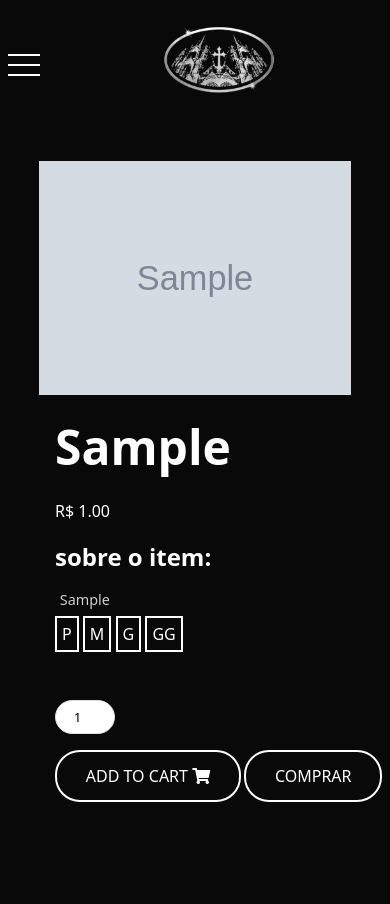
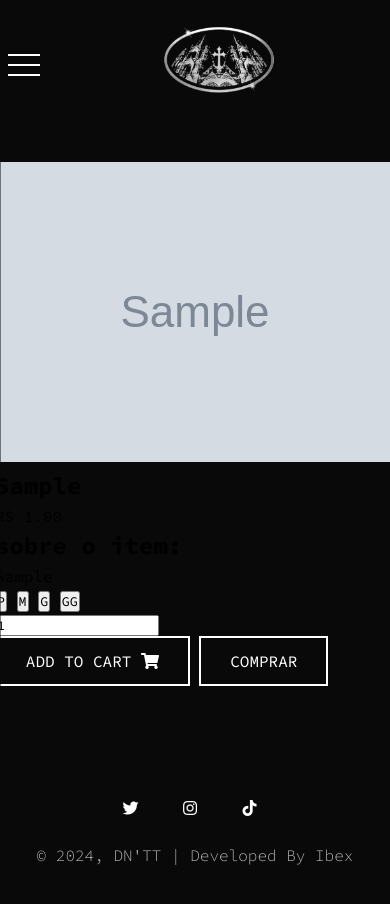
Before and after one commit to amalia-coelho/akame, a PHP site: the page made by produto.php in a window 390 px wide. Shown: the top 904 px of the page. Run offline with PHP 8.4, Linux system fonts and the light colour scheme; tables that the repository leaves empty hold one stand-in row (values such as "Sample post"); grey boxes marked "Sample" are stand-in pictures; data that the repository does not hold is empty.

Commit message:
Update produto.css

```diff
--- a/css/produto.css
+++ b/css/produto.css
@@ -1,3 +1,5 @@
+@import url('https://fonts.googleapis.com/css2?family=Source+Code+Pro:ital,wght@0,200..900;1,200..900&display=swap');
+
 :root {
     --black: #090909;
     --white: #ffffff;
@@ -8,8 +10,7 @@
     box-sizing: border-box;
     padding: 0;
     margin: 0;
-    font-family: system-ui, -apple-system, Helveti
-
+    font-family: "Source Code Pro", monospace;
 }
 
 html, body{
@@ -28,166 +29,183 @@ body{
 }
 
 main{
-    width: 50%;
+    width: 1000px;
+    height: 100%;
+
     display: flex;
+    flex-direction: row;
+    justify-content: space-between;
+    align-items: center;
 }
 
-main .card{
+main .image{
+    width: 70%;
+}
+
+.image img{
     width: 100%;
+    filter: drop-shadow(0px 0px 4px var(--white));
+}
+
+
+main .info-prod{
+    width: 30%;
+    height: 40em;
+    color: var(--white);
+    font-weight: 100;
 
     display: flex;
+    flex-direction: column;
+    justify-content: space-around;
+    align-items: center;
+    gap: 1em;
 }
 
-.product-imgs img{
-    width: 100%;
-    display: block;
-    filter: drop-shadow(0px 0px 1px var(--white));
+.texto{
+    opacity: 0.7;
 }
 
-.img-display{
-    overflow: hidden;
+main .nm_prod{
+    text-align: center;
 }
 
-.img-showcase{
-    display: flex;
-    width: 100%;
-    transition: all 0.5s ease;
+
+main .quantidade input{
+    max-width: 3em;
+    color: var(--white);
+    font-size: 1.4rem;
+    font-weight: 500;
+    opacity: .85;
+    text-align: center;
+    background-color: transparent;
+    border: 0;
+    padding: 0 0.5em;
+    appearance: none;
 }
 
-.img-showcase img{
-    min-width: 100%;
+/*Sumir as setinhas do input*/
+input::-webkit-inner-spin-button {
+    -webkit-appearance: none;
+}
+input {
+    -moz-appearance: textfield;
+}
+input:focus {
+    box-shadow: 0 0 0 0;
+    border: 0 none;
+    outline: 0;
 }
 
-.product-content{
-    padding: 2rem 1rem;
+.quantidade{
+    width: 10em;
+    height: auto;
+    display: flex;
+    flex-direction: column;
+    align-items: center;
+    justify-content: center;
+    gap: 1em;
 }
 
-.product-title{
-    font-size: 3rem;
-    text-transform: capitalize;
-    font-weight: 700;
-    position: relative;
-    color: var(--white);
-    margin: 1rem 0;
+.quant-space{
+    width: auto;
+    display: flex;
+    justify-content: space-between;
+    align-items: center;
+    gap: 1em;
 }
 
-.product-price{
-    margin: 1rem 0;
-    font-size: 1rem;
-    font-weight: 700;
+.quantidade .btn-quant{
+    width: 2em;
+    height: 2em;
+    font-size: 1em;
+    border: 0;
+    padding: 0;
+    background-color: transparent;
+    color: var(--white);
+
+    cursor: pointer;
 }
 
-.product-price p{
-    color: var(--white);
-    font-weight: 300;
+main .tam{
+    width: 70%;
+    height: auto;
+
+    display: flex;
+    flex-direction: column;
+    justify-content: center;
+    align-items: center;
+    gap: 1em;
 }
 
-.product-detail h2{
-    color:var(--white);
-    padding-bottom: 0.6rem;
+.tam select{
+    max-width: 20em;
+    width: 100%;
+    height: 2em;
+
+    border: none;
+    outline: none;
+    border-radius: 0;
+    background-color: transparent;
+    color: var(--white);
+    font-size: 16px;
+    font-weight: 400;
+    box-sizing: border-box;
 }
 
-.product-detail p{
+.tam select option{
+    border-color: var(--black);
+    font-weight: normal;
+    /*display: block;*/
+    white-space: nowrap;
+    /*padding: 0px 2px 1px;*/
+    background-color: var(--black);
     color: var(--white);
-    font-size: 0.9rem;
-    padding: 0.3rem;
-    opacity: 0.8;
 }
-.size{
-    padding: 5px;
-    border: 2px solid ;
+
+span{
+    color: var(--white);
+    font-size: 20px;
+    text-align: center;
+}
+
+.btn{
+    padding: 0.8em 1.8em;
+    background-color: transparent;
+    border: 2px solid var(--white);
     position: relative;
     overflow: hidden;
-    background-color: transparent;
     text-align: center;
     text-transform: uppercase;
     font-size: 16px;
     transition: .3s;
-    z-index: 1;
     font-family: inherit;
     color: var(--white);
-    cursor:pointer;
-    flex: 1 0 60px;
-}
-.purchase-info{
-    margin: 1.5rem 0;
+    cursor: pointer;
 }
 
-.purchase-info input,
-.purchase-info .btn{
-    border: 1.5px solid #ddd;
-    border-radius: 25px;
-    text-align: center;
-    padding: 0.45rem 0.8rem;
-    outline: 0;
-    margin-right: 0.2rem;
-    margin-bottom: 1rem;
-
+.btn:hover {
+    background: var(--white);
+    color: #111;
 }
 
-.purchase-info input{
-    width: 60px;
-}
-
-.purchase-info .btn{
-    cursor: pointer;
-    color: #fff;
-}
-
-.purchase-info .btn:first-of-type{
-    padding: 0.8em 1.8em;
-    border: 2px solid ;
-    position: relative;
-    overflow: hidden;
-    background-color: transparent;
-    text-align: center;
-    text-transform: uppercase;
-    font-size: 16px;
-    transition: .3s;
-    z-index: 1;
-    font-family: inherit;
-    color: var(--white);
-    cursor:pointer;
-    flex: 1 0 60px;
-}
-
-.purchase-info .btn:last-of-type{
-    padding: 0.8em 1.8em;
-    border: 2px solid ;
-    position: absolute;
-    overflow: hidden;
-    background-color: transparent;
-    text-align: center;
-    text-transform: uppercase;
-    font-size: 16px;
-    transition: .3s;
-    z-index: 1;
-    font-family: inherit;
-    color: var(--white);
-    cursor:pointer;
-}
-
-.purchase-info .btn:hover{
-    opacity: 0.9;
-}
-
-
-@media screen and (max-width: 992px){
+@media only screen and (max-width: 1050px){
     main{
-        width: 80%;
+        flex-direction: column;
+        width: 100%;
+        height: auto;
     }
 
-    .card{
-        display: flex;
-        flex-direction: column;
+    main .image{
+        width: 100%;
     }
-    .product-imgs{
-        display: flex;
-        flex-direction: column;
-        justify-content: center;
 
+    main .info-prod{
+        width: 100%;
+        height: auto;
+        font-size: 20px;
     }
-    .product-content{
-        padding-top: 0;
+
+    select{
+        font-size: 20px;
     }
 }
```
